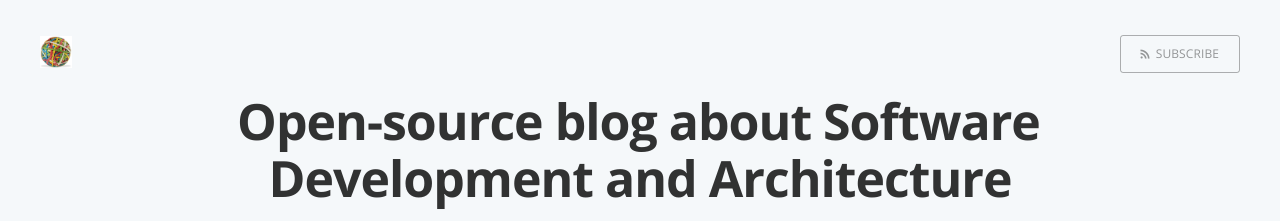
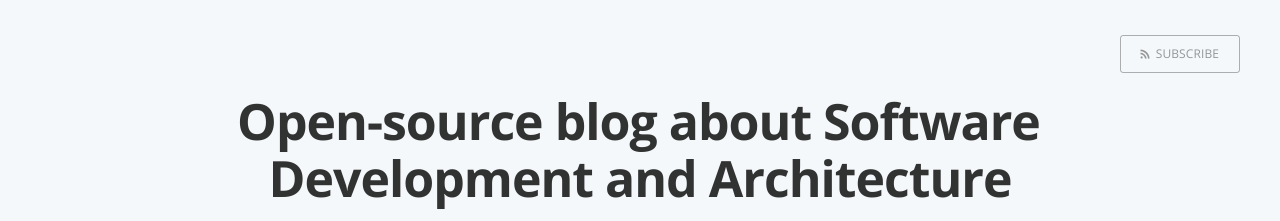
Before and after one commit to rndblog/rndblog.github.io, a Jekyll site: the page built from index.html, in a window 1280 px wide. Shown: the top 221 px of the page. Built offline with Jekyll 4.4.1, drawn with Linux system fonts in a browser that asks for light colours; Markdown is read by kramdown in place of the engine named in the settings; the list of posts is cut into pages by our own code.

Commit message:
Init settings

```diff
--- a/index.html
+++ b/index.html
@@ -3,7 +3,6 @@ layout: default
 title: Home
 cover: false
 about: 'about.html'
-logo: '/assets/images/cover.jpg'
 ---
 
 <header class="main-header {% if page.cover %}" style="background-image: url({{ page.cover }}) {%else%}no-cover{% endif %}">
```
